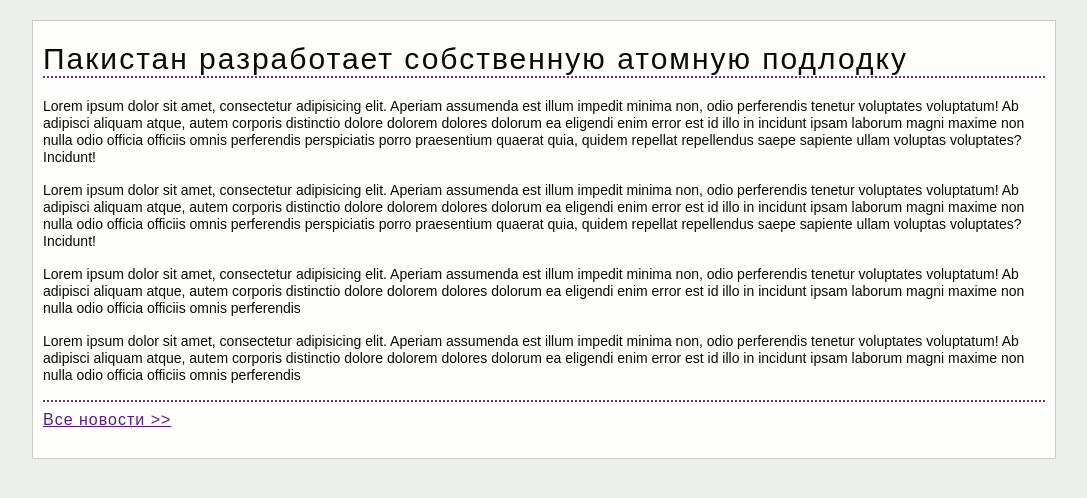
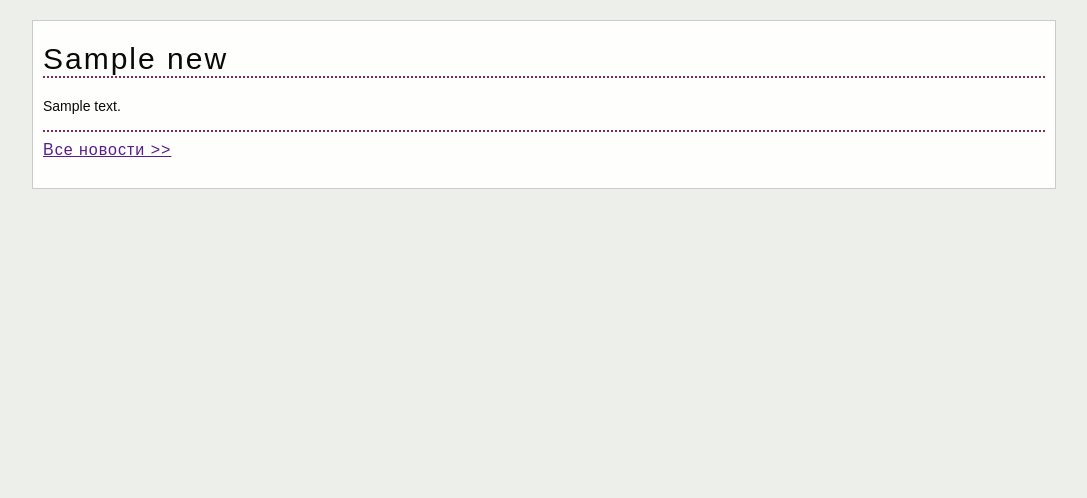
Before and after one commit to AndreiScottPH/testProject_techart, a PHP site: page /view.php?page=1&id=1 in a window 1280 px wide. Shown: the top 498 px of the page, without its empty margins (96-1183 px from the left). Run offline with PHP 8.4, Linux system fonts and the light colour scheme; tables that the repository leaves empty or names only in its code hold one stand-in row (values such as "Sample post").

Commit message:
добавлена страница новости и ссылка возвращения к общему списку. Проект написан процедурным методом.

```diff
--- a/css/style.css
+++ b/css/style.css
@@ -102,6 +102,10 @@ body * {
     letter-spacing: 1px;
 }
 
+.view__to-news-link a:hover {
+    text-decoration: none;
+}
+
 .news__content, .view__content {
     padding-top: 20px;
     padding-bottom: 20px;
--- a/index.php
+++ b/news.php
@@ -34,7 +34,7 @@ $result = $mysqli->query($query);
             echo <<<ARTICLE
         <article class="news__article article-news">
             <div class="article-news__date">{$article['idate']}</div>
-            <h2 class="article-news__heading"><a href="view.php?id={$article['id']}">{$article['title']}</a></h2>
+            <h2 class="article-news__heading"><a href="view.php?page={$thisPage}&id={$article['id']}">{$article['title']}</a></h2>
             <p class="article-news__paragraph">{$article['announce']}</p>
         </article>
 ARTICLE;
@@ -48,7 +48,7 @@ ARTICLE;
             for ($page = 1; $page <= $pageAmount; $page++) {
                 if ($thisPage == $page)
                     $activePage = 'active';
-                echo "<li class='pages-news__item {$activePage}'><a href='index.php?page={$page}' class='pages-news__link'>{$page}</a></li>";
+                echo "<li class='pages-news__item {$activePage}'><a href='news.php?page={$page}' class='pages-news__link'>{$page}</a></li>";
                 $activePage = '';
             }
             ?>
--- a/test.php
+++ b/test.php
@@ -6,7 +6,7 @@ $queryAmount = sprintf("SELECT COUNT(*) FROM news");
 $resultAmount = ($mysqli->query($queryAmount))->fetch_row();
 var_dump($resultAmount);
 //
-$query = sprintf("SELECT id, idate, title, announce FROM news ORDER BY idate DESC LIMIT 0, 50");
+$query = sprintf("SELECT id, idate, title, content FROM news ORDER BY idate DESC LIMIT 0, 2");
 $result = $mysqli->query($query);
 
 while ($article = $result->fetch_array()) {
@@ -15,7 +15,7 @@ while ($article = $result->fetch_array()) {
         <article class="news__article article-news">
             <div class="article-news__date">{$article['idate']}</div>
             <h2 class="article-news__heading"><a href="view.php?id={$article['id']}">{$article['title']}</a></h2>
-            <p class="article-news__paragraph">{$article['announce']}</p>
+            <p class="article-news__paragraph">{$article['content']}</p>
         </article>
 ARTICLE;
 }
--- a/view.php
+++ b/view.php
@@ -1,5 +1,9 @@
 <?php
-require_once 'scripts/database_connection.php'
+require_once 'scripts/database_connection.php';
+$articleID = $mysqli->real_escape_string(trim($_GET['id']));
+$query = sprintf("SELECT title, content FROM news WHERE id=%d", $articleID);
+$result = ($mysqli->query($query))->fetch_array();
+$result['content'] = preg_replace("/<p>/", "<p class='view__paragraph'>", trim($result['content']));
 ?>
 <!doctype html>
 <html lang="ru">
@@ -8,37 +12,17 @@ require_once 'scripts/database_connection.php'
     <meta name="viewport" content="width=device-width, user-scalable=no, initial-scale=1.0, maximum-scale=1.0, minimum-scale=1.0">
     <meta http-equiv="X-UA-Compatible" content="ie=edge">
     <title>Document</title>
-<link href="css/style.css" rel="stylesheet"></head>
+    <link href="css/style.css" rel="stylesheet">
+</head>
 <body class="view">
 <div class="view__content _container">
-    <h1 class="view__heading">Пакистан разработает собственную атомную подлодку</h1>
+    <h1 class="view__heading"><?= $result['title']; ?></h1>
     <div class="view__articles-container">
         <article class="view__article">
-            <p class="view__paragraph">
-                Lorem ipsum dolor sit amet, consectetur adipisicing elit. Aperiam assumenda est illum impedit minima non, odio perferendis
-                tenetur voluptates voluptatum! Ab adipisci aliquam atque, autem corporis distinctio dolore dolorem dolores dolorum ea
-                eligendi enim error est id illo in incidunt ipsam laborum magni maxime non nulla odio officia officiis omnis perferendis
-                perspiciatis porro praesentium quaerat quia, quidem repellat repellendus saepe sapiente ullam voluptas voluptates? Incidunt!
-            </p>
-            <p class="view__paragraph">
-                Lorem ipsum dolor sit amet, consectetur adipisicing elit. Aperiam assumenda est illum impedit minima non, odio perferendis
-                tenetur voluptates voluptatum! Ab adipisci aliquam atque, autem corporis distinctio dolore dolorem dolores dolorum ea
-                eligendi enim error est id illo in incidunt ipsam laborum magni maxime non nulla odio officia officiis omnis perferendis
-                perspiciatis porro praesentium quaerat quia, quidem repellat repellendus saepe sapiente ullam voluptas voluptates? Incidunt!
-            </p>
-            <p class="view__paragraph">
-                Lorem ipsum dolor sit amet, consectetur adipisicing elit. Aperiam assumenda est illum impedit minima non, odio perferendis
-                tenetur voluptates voluptatum! Ab adipisci aliquam atque, autem corporis distinctio dolore dolorem dolores dolorum ea
-                eligendi enim error est id illo in incidunt ipsam laborum magni maxime non nulla odio officia officiis omnis perferendis
-            </p>
-            <p class="view__paragraph">
-                Lorem ipsum dolor sit amet, consectetur adipisicing elit. Aperiam assumenda est illum impedit minima non, odio perferendis
-                tenetur voluptates voluptatum! Ab adipisci aliquam atque, autem corporis distinctio dolore dolorem dolores dolorum ea
-                eligendi enim error est id illo in incidunt ipsam laborum magni maxime non nulla odio officia officiis omnis perferendis
-            </p>
+            <?= $result['content']; ?>
         </article>
     </div>
-    <div class="view__to-news-link"><a href="index.php">Все новости >></a></div>
+    <div class="view__to-news-link"><a href="news.php?page=<?= $_GET['page']; ?>">Все новости >></a></div>
 </div>
-<script src="main.js"></script></body>
+</body>
 </html>
```
Also changed, not shown: .htaccess (added).
